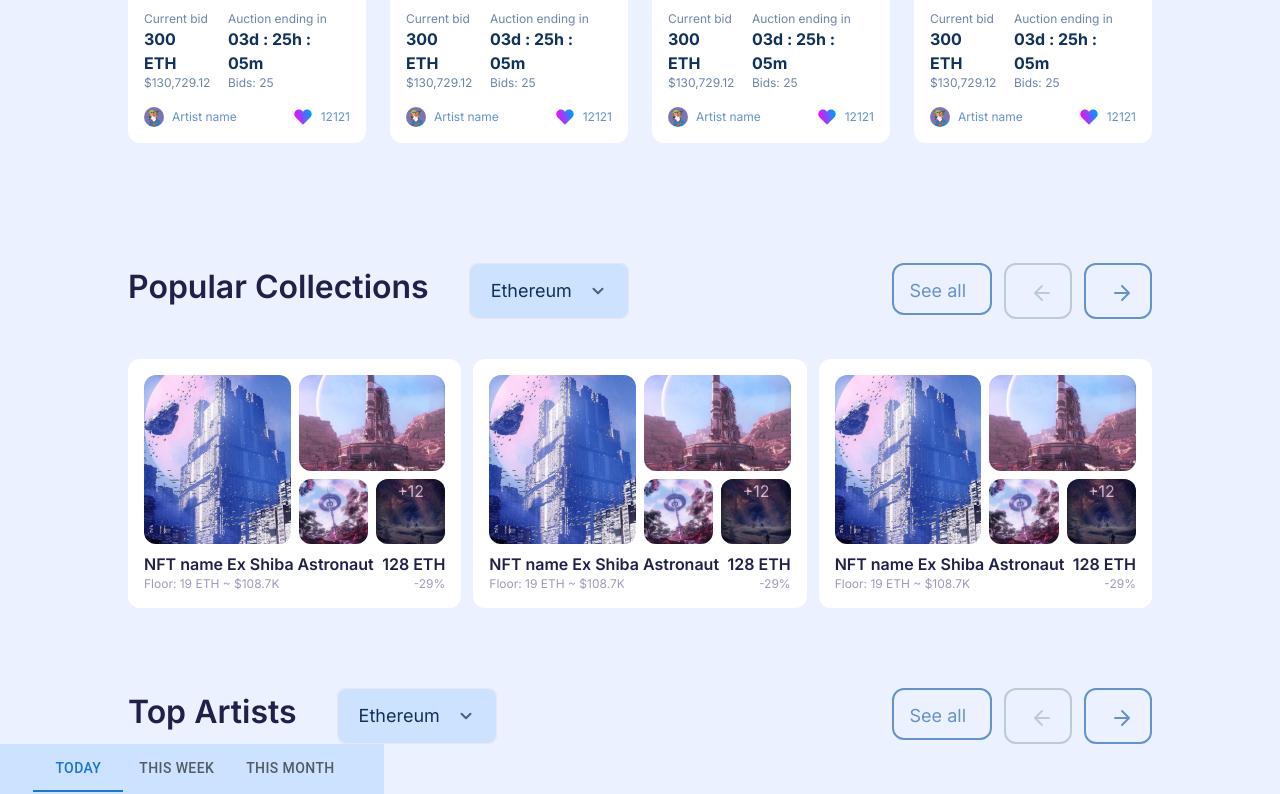
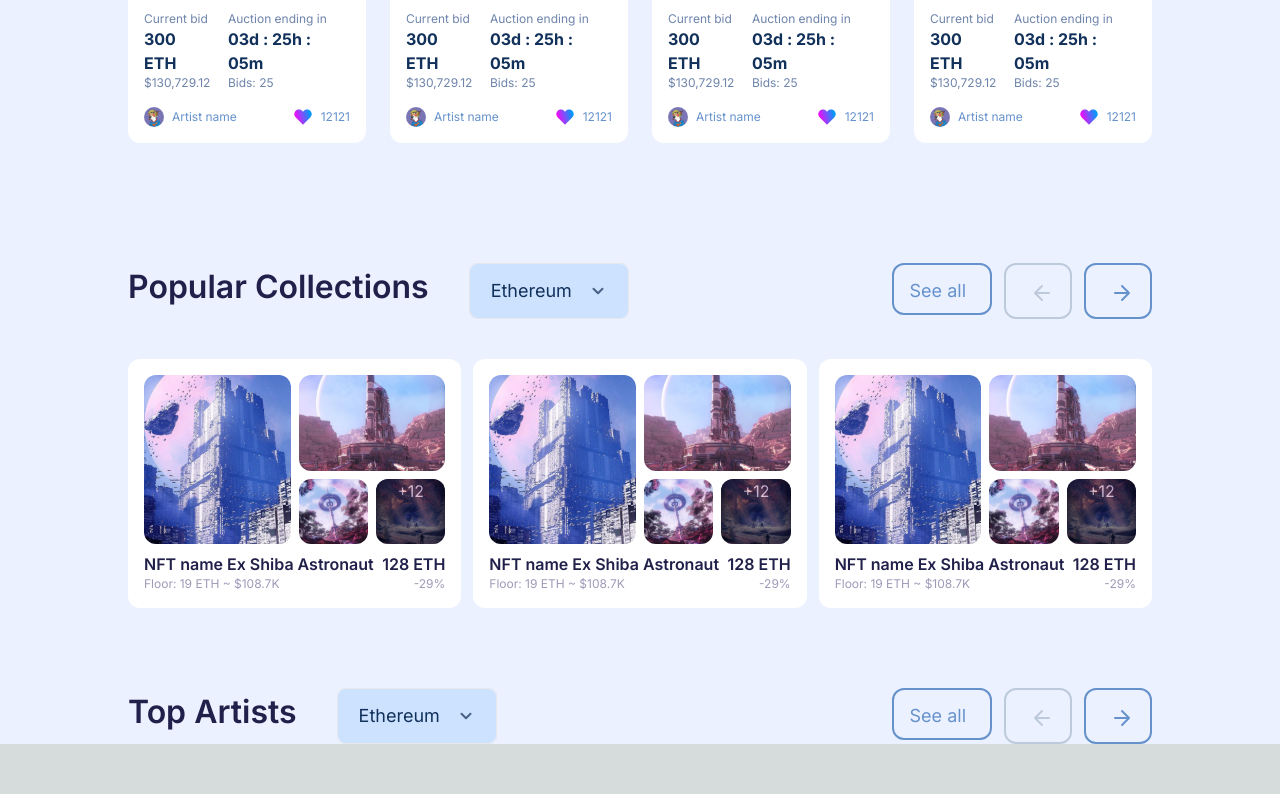
Before and after one commit to khadijafatima409/MY-NFT, a Next.js app: page / in a window 1280 px wide. Shown: the part 1140-1934 px from the top of the page. After the commit the page ends 1884 px from the top, so only its background shows below. Built offline with nearby package versions, Linux system fonts and the light colour scheme.

Commit message:
Collections Header added

```diff
--- a/src/app/page.tsx
+++ b/src/app/page.tsx
@@ -1,7 +1,7 @@
 import Artists from "@/components/Artists";
 import Auctions from "@/components/Auctions";
 import Collections from "@/components/Collections";
-import CustomTabs from "@/components/CustomTabs";
+// import CustomTabs from "@/components/CustomTabs";
 import HeroSetion from "@/components/HeroSection";
 // import Image from "next/image";
 
@@ -12,7 +12,7 @@ export default function Home() {
       <Auctions />
       <Collections />
       <Artists />
-      <CustomTabs />
+      {/* <CustomTabs /> */}
     </main>
   );
 }
--- /dev/null
+++ b/src/components/CollectionsHeader.tsx
@@ -0,0 +1,7 @@
+import React from "react";
+
+const CollectionsHeader = () => {
+  return <div>CollectionsHeader</div>;
+};
+
+export default CollectionsHeader;
```
